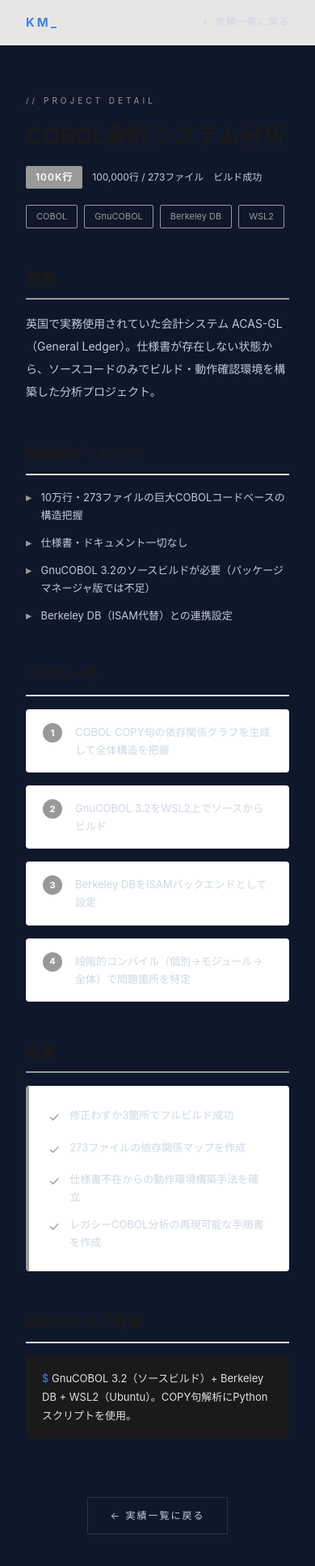
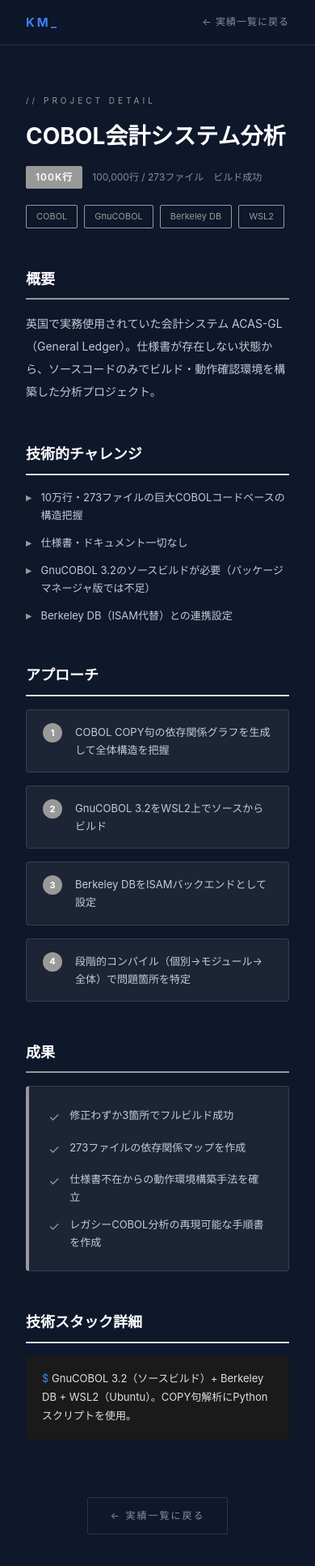
Before and after one commit to keita2399/lp, a Next.js app: page /works/acas-gl in a window 390 px wide. Shown: the top 1934 px of the page at 81% size. Built offline with nearby package versions, Linux system fonts and the light colour scheme.

Commit message:
ProjectDetail: ダークテーマ対応（文字色・背景色修正）

```diff
--- a/app/works/[slug]/ProjectDetail.tsx
+++ b/app/works/[slug]/ProjectDetail.tsx
@@ -18,7 +18,7 @@ function ScreenshotGallery({ screenshots, badgeColor }: { screenshots: { src: st
             onClick={() => setSelected(i)}
             style={{
               cursor: "pointer", border: "1px solid var(--border)", borderRadius: 4,
-              overflow: "hidden", background: "#fff", padding: 0, textAlign: "left",
+              overflow: "hidden", background: "var(--surface)", padding: 0, textAlign: "left",
               transition: "box-shadow 0.2s",
             }}
             onMouseEnter={e => (e.currentTarget.style.boxShadow = `0 4px 16px ${badgeColor}22`)}
@@ -27,7 +27,7 @@ function ScreenshotGallery({ screenshots, badgeColor }: { screenshots: { src: st
             <div style={{ position: "relative", width: "100%", aspectRatio: "16/10", background: "#f5f5f5" }}>
               <Image src={ss.src} alt={ss.caption} fill style={{ objectFit: "cover" }} sizes="(max-width: 768px) 100vw, 50vw" />
             </div>
-            <div style={{ padding: "10px 12px", fontSize: 11, color: "var(--text-muted)", lineHeight: 1.5 }}>
+            <div style={{ padding: "10px 12px", fontSize: 11, color: "var(--muted)", lineHeight: 1.5 }}>
               {ss.caption}
             </div>
           </button>
@@ -97,7 +97,7 @@ export default function ProjectDetail({ project }: { project: Project }) {
       {/* Header */}
       <nav style={{
         position: "sticky", top: 0, zIndex: 100,
-        background: "rgba(250,249,246,0.92)", backdropFilter: "blur(12px)",
+        background: "rgba(15, 23, 42, 0.95)", backdropFilter: "blur(12px)",
         borderBottom: "1px solid var(--border)",
         display: "flex", justifyContent: "space-between", alignItems: "center",
         padding: "0 32px", height: 56,
@@ -108,7 +108,7 @@ export default function ProjectDetail({ project }: { project: Project }) {
         <Link
           href="/#works"
           className="nav-link"
-          style={{ color: "var(--text-muted)", fontSize: 12, letterSpacing: 1, textDecoration: "none" }}
+          style={{ color: "var(--muted)", fontSize: 12, letterSpacing: 1, textDecoration: "none" }}
         >
           ← 実績一覧に戻る
         </Link>
@@ -121,7 +121,7 @@ export default function ProjectDetail({ project }: { project: Project }) {
             <div style={{ fontSize: 10, color: project.badgeColor, letterSpacing: 4, marginBottom: 12 }}>
               // PROJECT DETAIL
             </div>
-            <h1 style={{ fontSize: "clamp(28px, 5vw, 48px)", fontWeight: 700, color: "#1a1a1a", marginBottom: 12 }}>
+            <h1 style={{ fontSize: "clamp(28px, 5vw, 48px)", fontWeight: 700, color: "var(--white)", marginBottom: 12 }}>
               {project.title}
             </h1>
             <div style={{ display: "flex", gap: 12, alignItems: "center", marginBottom: 20 }}>
@@ -132,7 +132,7 @@ export default function ProjectDetail({ project }: { project: Project }) {
                 {project.badge}
               </span>
               {project.stats.map((stat, i) => (
-                <span key={i} style={{ fontSize: 12, color: "var(--text-muted)" }}>{stat}</span>
+                <span key={i} style={{ fontSize: 12, color: "var(--muted)" }}>{stat}</span>
               ))}
             </div>
             <div style={{ display: "flex", flexWrap: "wrap", gap: 8 }}>
@@ -152,10 +152,10 @@ export default function ProjectDetail({ project }: { project: Project }) {
         {/* Overview */}
         <FadeIn>
           <section style={{ marginBottom: 48 }}>
-            <h2 style={{ fontSize: 18, fontWeight: 700, color: "#1a1a1a", marginBottom: 16, paddingBottom: 8, borderBottom: `2px solid ${project.borderColor}` }}>
+            <h2 style={{ fontSize: 18, fontWeight: 700, color: "var(--white)", marginBottom: 16, paddingBottom: 8, borderBottom: `2px solid ${project.borderColor}` }}>
               概要
             </h2>
-            <p className="font-serif-jp" style={{ fontSize: 14, color: "var(--text-light)", lineHeight: 2 }}>
+            <p className="font-serif-jp" style={{ fontSize: 14, color: "var(--text)", lineHeight: 2 }}>
               {project.detail.overview}
             </p>
           </section>
@@ -165,7 +165,7 @@ export default function ProjectDetail({ project }: { project: Project }) {
         {project.screenshots && project.screenshots.length > 0 && (
           <FadeIn>
             <section style={{ marginBottom: 48 }}>
-              <h2 style={{ fontSize: 18, fontWeight: 700, color: "#1a1a1a", marginBottom: 16, paddingBottom: 8, borderBottom: `2px solid ${project.borderColor}` }}>
+              <h2 style={{ fontSize: 18, fontWeight: 700, color: "var(--white)", marginBottom: 16, paddingBottom: 8, borderBottom: `2px solid ${project.borderColor}` }}>
                 画面イメージ
               </h2>
               <ScreenshotGallery screenshots={project.screenshots} badgeColor={project.badgeColor} />
@@ -176,12 +176,12 @@ export default function ProjectDetail({ project }: { project: Project }) {
         {/* Challenges */}
         <FadeIn>
           <section style={{ marginBottom: 48 }}>
-            <h2 style={{ fontSize: 18, fontWeight: 700, color: "#1a1a1a", marginBottom: 16, paddingBottom: 8, borderBottom: "2px solid #ddd" }}>
+            <h2 style={{ fontSize: 18, fontWeight: 700, color: "var(--white)", marginBottom: 16, paddingBottom: 8, borderBottom: "2px solid #ddd" }}>
               技術的チャレンジ
             </h2>
             <ul style={{ listStyle: "none", padding: 0 }}>
               {project.detail.challenges.map((item, i) => (
-                <li key={i} style={{ display: "flex", gap: 12, marginBottom: 12, fontSize: 13, color: "var(--text-light)", lineHeight: 1.7 }}>
+                <li key={i} style={{ display: "flex", gap: 12, marginBottom: 12, fontSize: 13, color: "var(--text)", lineHeight: 1.7 }}>
                   <span style={{ color: project.badgeColor, fontWeight: 700, flexShrink: 0 }}>▸</span>
                   {item}
                 </li>
@@ -193,15 +193,15 @@ export default function ProjectDetail({ project }: { project: Project }) {
         {/* Approach */}
         <FadeIn>
           <section style={{ marginBottom: 48 }}>
-            <h2 style={{ fontSize: 18, fontWeight: 700, color: "#1a1a1a", marginBottom: 16, paddingBottom: 8, borderBottom: "2px solid #ddd" }}>
+            <h2 style={{ fontSize: 18, fontWeight: 700, color: "var(--white)", marginBottom: 16, paddingBottom: 8, borderBottom: "2px solid #ddd" }}>
               アプローチ
             </h2>
             <div style={{ display: "grid", gap: 16 }}>
               {project.detail.approach.map((item, i) => (
                 <div key={i} style={{
                   display: "flex", gap: 16, padding: "16px 20px",
-                  background: "#fff", border: "1px solid var(--border)", borderRadius: 4,
-                  fontSize: 13, color: "var(--text-light)", lineHeight: 1.7,
+                  background: "var(--surface)", border: "1px solid var(--border)", borderRadius: 4,
+                  fontSize: 13, color: "var(--text)", lineHeight: 1.7,
                 }}>
                   <span style={{
                     color: "#fff", background: project.badgeColor,
@@ -221,11 +221,11 @@ export default function ProjectDetail({ project }: { project: Project }) {
         {/* Results */}
         <FadeIn>
           <section style={{ marginBottom: 48 }}>
-            <h2 style={{ fontSize: 18, fontWeight: 700, color: "#1a1a1a", marginBottom: 16, paddingBottom: 8, borderBottom: `2px solid ${project.borderColor}` }}>
+            <h2 style={{ fontSize: 18, fontWeight: 700, color: "var(--white)", marginBottom: 16, paddingBottom: 8, borderBottom: `2px solid ${project.borderColor}` }}>
               成果
             </h2>
             <div style={{
-              padding: 24, background: "#fff", border: "1px solid var(--border)",
+              padding: 24, background: "var(--surface)", border: "1px solid var(--border)",
               borderLeft: `4px solid ${project.borderColor}`, borderRadius: 4,
             }}>
               <ul style={{ listStyle: "none", padding: 0 }}>
@@ -243,7 +243,7 @@ export default function ProjectDetail({ project }: { project: Project }) {
         {/* Tech Detail */}
         <FadeIn>
           <section style={{ marginBottom: 48 }}>
-            <h2 style={{ fontSize: 18, fontWeight: 700, color: "#1a1a1a", marginBottom: 16, paddingBottom: 8, borderBottom: "2px solid #ddd" }}>
+            <h2 style={{ fontSize: 18, fontWeight: 700, color: "var(--white)", marginBottom: 16, paddingBottom: 8, borderBottom: "2px solid #ddd" }}>
               技術スタック詳細
             </h2>
             <div style={{
@@ -263,7 +263,7 @@ export default function ProjectDetail({ project }: { project: Project }) {
                 <div style={{ fontSize: 10, color: project.badgeColor, letterSpacing: 4, marginBottom: 20 }}>
                   // DESIGN DOCUMENT
                 </div>
-                <h2 style={{ fontSize: 18, fontWeight: 700, color: "#1a1a1a", marginBottom: 16, paddingBottom: 8, borderBottom: `2px solid ${project.borderColor}` }}>
+                <h2 style={{ fontSize: 18, fontWeight: 700, color: "var(--white)", marginBottom: 16, paddingBottom: 8, borderBottom: `2px solid ${project.borderColor}` }}>
                   アーキテクチャ
                 </h2>
                 <div style={{
@@ -278,15 +278,15 @@ export default function ProjectDetail({ project }: { project: Project }) {
 
             <FadeIn>
               <section style={{ marginBottom: 48 }}>
-                <h2 style={{ fontSize: 18, fontWeight: 700, color: "#1a1a1a", marginBottom: 16, paddingBottom: 8, borderBottom: "2px solid #ddd" }}>
+                <h2 style={{ fontSize: 18, fontWeight: 700, color: "var(--white)", marginBottom: 16, paddingBottom: 8, borderBottom: "2px solid #ddd" }}>
                   処理フロー
                 </h2>
                 <div style={{ display: "grid", gap: 12 }}>
                   {project.detail.designDoc.dataFlow.map((item, i) => (
                     <div key={i} style={{
                       display: "flex", gap: 16, padding: "14px 20px",
-                      background: "#fff", border: "1px solid var(--border)", borderRadius: 4,
-                      fontSize: 13, color: "var(--text-light)", lineHeight: 1.7,
+                      background: "var(--surface)", border: "1px solid var(--border)", borderRadius: 4,
+                      fontSize: 13, color: "var(--text)", lineHeight: 1.7,
                     }}>
                       <span style={{
                         color: "#fff", background: project.badgeColor,
@@ -306,16 +306,16 @@ export default function ProjectDetail({ project }: { project: Project }) {
             {project.detail.designDoc.apiSpecs && (
               <FadeIn>
                 <section style={{ marginBottom: 48 }}>
-                  <h2 style={{ fontSize: 18, fontWeight: 700, color: "#1a1a1a", marginBottom: 16, paddingBottom: 8, borderBottom: "2px solid #ddd" }}>
+                  <h2 style={{ fontSize: 18, fontWeight: 700, color: "var(--white)", marginBottom: 16, paddingBottom: 8, borderBottom: "2px solid #ddd" }}>
                     API仕様
                   </h2>
                   <div style={{ overflowX: "auto" }}>
                     <table style={{ width: "100%", borderCollapse: "collapse", fontSize: 13 }}>
                       <thead>
                         <tr style={{ borderBottom: `2px solid ${project.borderColor}` }}>
-                          <th style={{ textAlign: "left", padding: "8px 12px", color: "#1a1a1a", fontWeight: 600 }}>メソッド</th>
-                          <th style={{ textAlign: "left", padding: "8px 12px", color: "#1a1a1a", fontWeight: 600 }}>パス</th>
-                          <th style={{ textAlign: "left", padding: "8px 12px", color: "#1a1a1a", fontWeight: 600 }}>説明</th>
+                          <th style={{ textAlign: "left", padding: "8px 12px", color: "var(--white)", fontWeight: 600 }}>メソッド</th>
+                          <th style={{ textAlign: "left", padding: "8px 12px", color: "var(--white)", fontWeight: 600 }}>パス</th>
+                          <th style={{ textAlign: "left", padding: "8px 12px", color: "var(--white)", fontWeight: 600 }}>説明</th>
                         </tr>
                       </thead>
                       <tbody>
@@ -332,7 +332,7 @@ export default function ProjectDetail({ project }: { project: Project }) {
                             <td style={{ padding: "10px 12px", fontFamily: "inherit", color: "var(--text)" }}>
                               {api.path}
                             </td>
-                            <td style={{ padding: "10px 12px", color: "var(--text-light)" }}>
+                            <td style={{ padding: "10px 12px", color: "var(--text)" }}>
                               {api.description}
                             </td>
                           </tr>
@@ -347,7 +347,7 @@ export default function ProjectDetail({ project }: { project: Project }) {
             {project.detail.designDoc.dataModels && (
               <FadeIn>
                 <section style={{ marginBottom: 48 }}>
-                  <h2 style={{ fontSize: 18, fontWeight: 700, color: "#1a1a1a", marginBottom: 16, paddingBottom: 8, borderBottom: "2px solid #ddd" }}>
+                  <h2 style={{ fontSize: 18, fontWeight: 700, color: "var(--white)", marginBottom: 16, paddingBottom: 8, borderBottom: "2px solid #ddd" }}>
                     データモデル
                   </h2>
                   <div style={{
@@ -364,16 +364,16 @@ export default function ProjectDetail({ project }: { project: Project }) {
             {project.detail.designDoc.envVars && (
               <FadeIn>
                 <section style={{ marginBottom: 48 }}>
-                  <h2 style={{ fontSize: 18, fontWeight: 700, color: "#1a1a1a", marginBottom: 16, paddingBottom: 8, borderBottom: "2px solid #ddd" }}>
+                  <h2 style={{ fontSize: 18, fontWeight: 700, color: "var(--white)", marginBottom: 16, paddingBottom: 8, borderBottom: "2px solid #ddd" }}>
                     環境変数
                   </h2>
                   <div style={{ overflowX: "auto" }}>
                     <table style={{ width: "100%", borderCollapse: "collapse", fontSize: 13 }}>
                       <thead>
                         <tr style={{ borderBottom: `2px solid ${project.borderColor}` }}>
-                          <th style={{ textAlign: "left", padding: "8px 12px", color: "#1a1a1a", fontWeight: 600 }}>変数名</th>
-                          <th style={{ textAlign: "left", padding: "8px 12px", color: "#1a1a1a", fontWeight: 600 }}>必須</th>
-                          <th style={{ textAlign: "left", padding: "8px 12px", color: "#1a1a1a", fontWeight: 600 }}>説明</th>
+                          <th style={{ textAlign: "left", padding: "8px 12px", color: "var(--white)", fontWeight: 600 }}>変数名</th>
+                          <th style={{ textAlign: "left", padding: "8px 12px", color: "var(--white)", fontWeight: 600 }}>必須</th>
+                          <th style={{ textAlign: "left", padding: "8px 12px", color: "var(--white)", fontWeight: 600 }}>説明</th>
                         </tr>
                       </thead>
                       <tbody>
@@ -392,7 +392,7 @@ export default function ProjectDetail({ project }: { project: Project }) {
                                 {env.required ? "必須" : "任意"}
                               </span>
                             </td>
-                            <td style={{ padding: "10px 12px", color: "var(--text-light)" }}>
+                            <td style={{ padding: "10px 12px", color: "var(--text)" }}>
                               {env.description}
                             </td>
                           </tr>
@@ -414,7 +414,7 @@ export default function ProjectDetail({ project }: { project: Project }) {
               style={{
                 display: "inline-block", padding: "12px 28px",
                 border: "1px solid var(--border)", borderRadius: 2,
-                color: "var(--text-muted)", fontSize: 12, letterSpacing: 2,
+                color: "var(--muted)", fontSize: 12, letterSpacing: 2,
                 textDecoration: "none", transition: "all 0.2s",
               }}
             >
```
